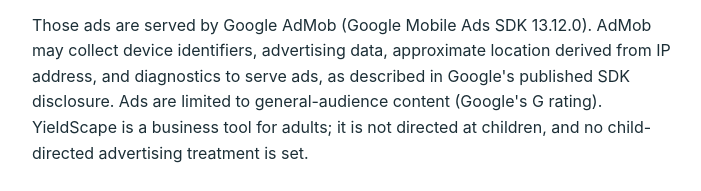
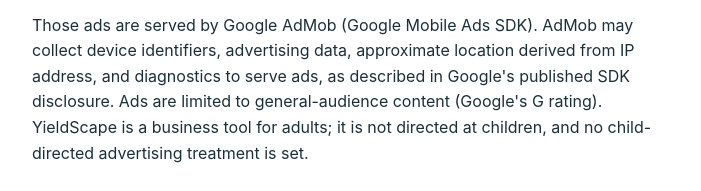
Before and after one commit to mmxy87/yieldscape-ios-privacy, a plain HTML site: page index.html in a window 1280 px wide. Shown: the part 605-796 px from the top of the page, without its empty margins (288-989 px from the left). Drawn offline with Linux system fonts and the light colour scheme.

Commit message:
Remove the pinned GMA SDK version from the policy (it may change)

```diff
--- a/index.html
+++ b/index.html
@@ -22,7 +22,7 @@
 
 <h2>Advertising</h2>
 <p>YieldScape is free, with banner ads at the top and bottom of the screen. There are no subscriptions and no paywalled features.</p>
-<p>Those ads are served by Google AdMob (Google Mobile Ads SDK 13.12.0). AdMob may collect device identifiers, advertising data, approximate location derived from IP address, and diagnostics to serve ads, as described in Google's published SDK disclosure. Ads are limited to general-audience content (Google's G rating). YieldScape is a business tool for adults; it is not directed at children, and no child-directed advertising treatment is set.</p>
+<p>Those ads are served by Google AdMob (Google Mobile Ads SDK). AdMob may collect device identifiers, advertising data, approximate location derived from IP address, and diagnostics to serve ads, as described in Google's published SDK disclosure. Ads are limited to general-audience content (Google's G rating). YieldScape is a business tool for adults; it is not directed at children, and no child-directed advertising treatment is set.</p>
 
 <h2>What we don't do</h2>
 <p>We do not sell your data. We do not offer in-app purchases. YieldScape contains no chat and no user-generated content shared with other users.</p>
@@ -40,10 +40,11 @@ PUBLISHING NOTES (remove before publishing):
 - Support email: yieldscape.support@gmail.com — account created
   2026-11-25, same pattern as Cape Command's
   capecommand.support@gmail.com.
-- Hosting: Cape Command's policy lives at
-  https://mmxy87.github.io/cape-command-privacy/ (public repo +
-  GitHub Pages). YieldScape needs the same: a new public repo
-  (e.g. mmxy87/yieldscape-privacy) with Pages enabled.
+- Hosting: LIVE 2026-11-25 at
+  https://mmxy87.github.io/yieldscape-ios-privacy/ (public repo
+  mmxy87/yieldscape-ios-privacy + GitHub Pages, same pattern as Cape
+  Command's). The old mmxy87/yieldscape-privacy repo was deleted the
+  same day.
 - Before submitting, the App Privacy answers in App Store Connect must
   match this policy exactly — see
   yieldscape-app-store-privacy-label-draft-2026-11-24.md. The one open
```
